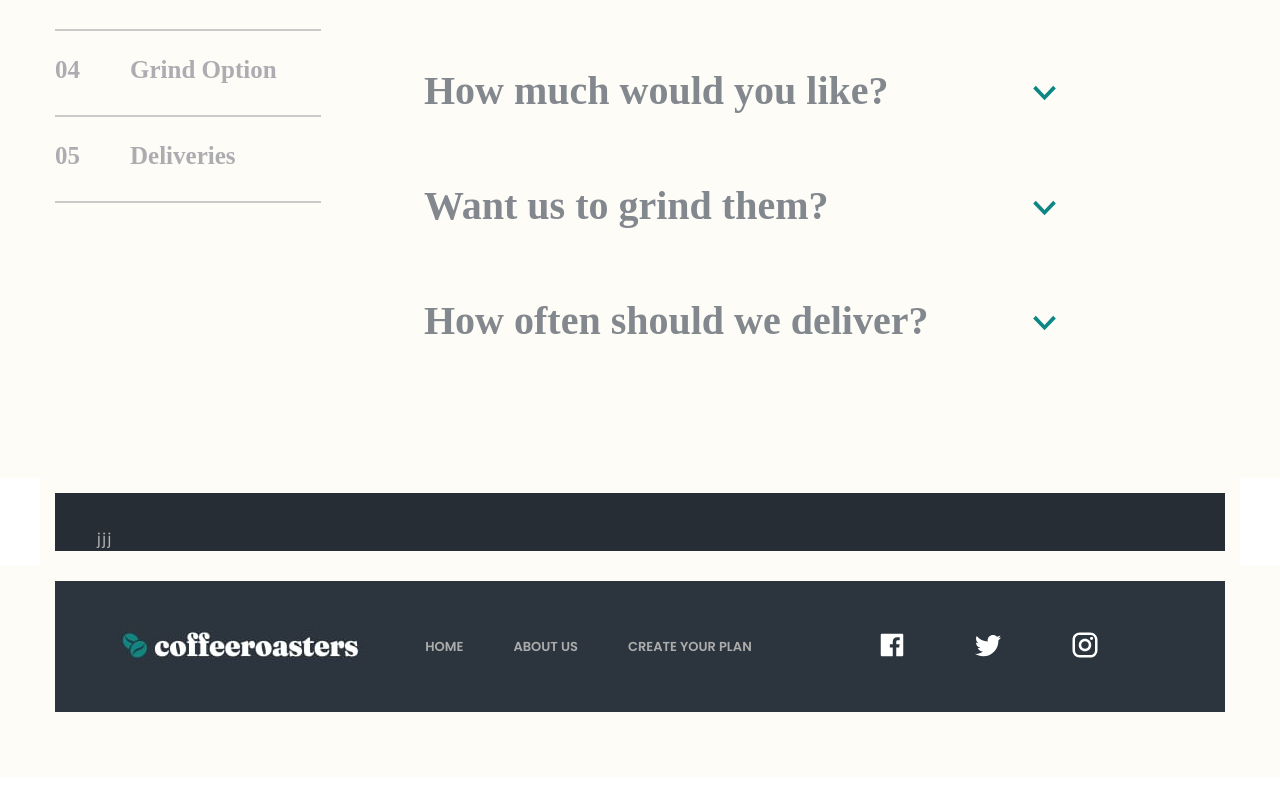
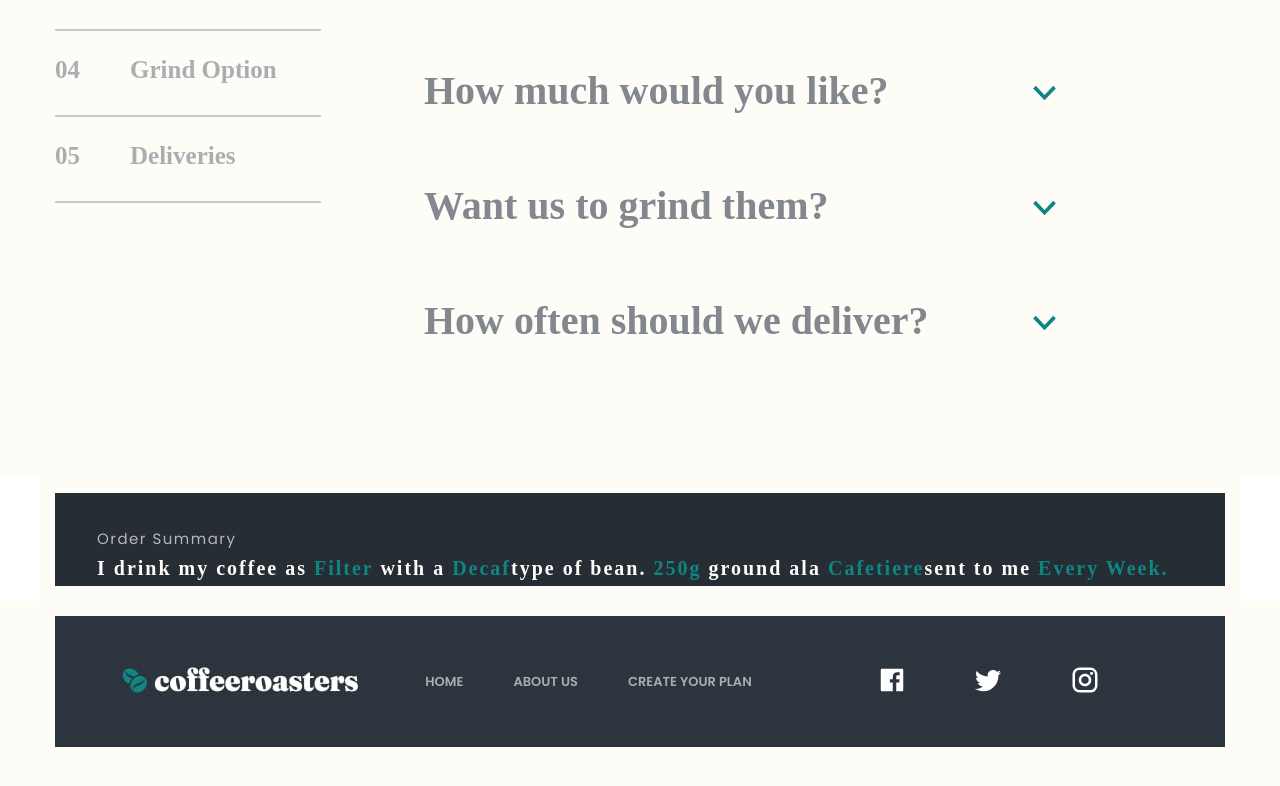
Before and after one commit to gaurav15112/Coffee-Roaster, a Next.js app: page /aboutpage in a window 1280 px wide. Shown: the part 2089-2875 px from the top of the page. Built offline with nearby package versions, Linux system fonts and the light colour scheme.

Commit message:
added title and description

```diff
--- a/src/Components/OrderSummary/OrderSummary.tsx
+++ b/src/Components/OrderSummary/OrderSummary.tsx
@@ -1,11 +1,17 @@
 import React from "react";
 import style from "./OrderSummary.module.scss";
+
 const OrderSummary = () => {
   return (
     <>
       <div className="container">
         <div className={`${style.ordersummary} container-fluid`}>
-          <h2 className="ordersummary__title ">jjj</h2>
+          <div className="ordersummary__title ">Order Summary </div>
+          <div className="ordersummary__description">
+            I drink my coffee as <span>Filter</span> with a <span>Decaf</span>
+            type of bean. <span>250g</span> ground ala <span>Cafetiere</span>
+            sent to me <span>Every Week.</span>
+          </div>
         </div>
       </div>
     </>
```
